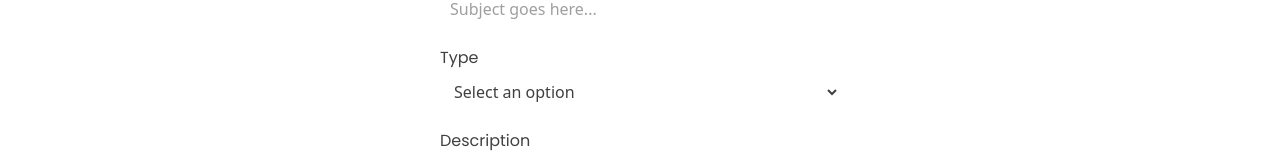
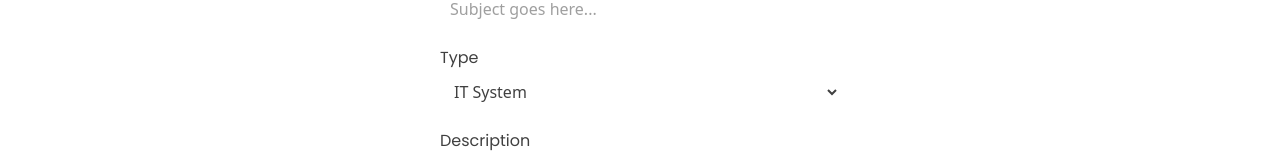
Before and after one commit to RafaelAngeloChristianto/dentalign-ticketing-system, a React (Vite) app in the folder client/: page /createticket in a window 1280 px wide. Shown: the part 285-449 px from the top of the page. Built offline with nearby package versions, Linux system fonts and the light colour scheme; a web font is replaced by a local one.

Commit message:
fixing bugs and redirections

```diff
--- a/client/src/pages/CustStaffDashboard.tsx
+++ b/client/src/pages/CustStaffDashboard.tsx
@@ -2,6 +2,7 @@ import React, { useEffect, useState, useCallback, useMemo } from 'react';
 import { Search, Filter, User, Calendar, ArrowLeft, Plus, Menu, X } from 'lucide-react';
 import DashboardHeader from '../components/DashboardHeader';
 import { ticketService } from '../api/api';
+import { useNavigate } from "react-router-dom";
 
 interface Ticket {
   id: string;
@@ -38,6 +39,8 @@ const CustomerDashboard = () => {
   const [showPriorityFilterDropdown, setShowPriorityFilterDropdown] = useState(false);
   const [selectedPriorityFilter, setSelectedPriorityFilter] = useState<string | null>(null);
   const [showCreateTicketModal, setShowCreateTicketModal] = useState(false);
+
+  const navigate = useNavigate();
 
   const tabs = ['All Tickets', 'Unseen', 'In Progress', 'Completed'];
 
@@ -133,6 +136,7 @@ const CustomerDashboard = () => {
   const handleCreateTicket = () => {
     // TODO: Implement create ticket functionality
     setShowCreateTicketModal(true);
+    navigate("/createticket");
   };
 
   return (
--- a/client/src/pages/TicketAppScreen.tsx
+++ b/client/src/pages/TicketAppScreen.tsx
@@ -1,6 +1,8 @@
 import React, { useState } from "react";
 import { ticketService } from "../api/api";
 import "./TicketAppScreen.css";
+import { useNavigate } from "react-router-dom";
+
 
 interface TicketAppScreenProps {
   ownerId: string;
@@ -9,12 +11,13 @@ interface TicketAppScreenProps {
 const TicketAppScreen: React.FC<TicketAppScreenProps> = ({ ownerId }) => {
   console.log("Owner ID:", ownerId);
   const [title, setTitle] = useState("");
-  const [type, setType] = useState("");
+  const [type, setType] = useState<"IT System" | "Management">("IT System");
   const [description, setDescription] = useState("");
+  const navigate = useNavigate();
 
   const assignee = "support-team";
   const priority = "Medium";
-  const status = "Open";
+  const status = "Unseen";
   const date_created = new Date().toISOString();
 
   const handleSubmit = async (e: React.FormEvent) => {
@@ -31,7 +34,7 @@ const TicketAppScreen: React.FC<TicketAppScreenProps> = ({ ownerId }) => {
       });
       alert("Ticket created: " + response.message);
       setTitle("");
-      setType("");
+      setType("IT System");
       setDescription("");
     } catch (err: any) {
       console.error(err);
@@ -71,11 +74,9 @@ const TicketAppScreen: React.FC<TicketAppScreenProps> = ({ ownerId }) => {
             />
 
             <label htmlFor="type">Type</label>
-            <select value={type} onChange={(e) => setType(e.target.value)}>
-              <option value="">Select an option</option>
-              <option value="Technical Support">Technical Support</option>
-              <option value="Clinic Facilities">Clinic Facilities</option>
-              <option value="Operational and Administration">Operational and Administration</option>
+            <select value={type} onChange={(e) => setType(e.target.value as "IT System" | "Management")}>
+              <option value="IT System">IT System</option>
+              <option value="Management">Management</option>
             </select>
 
             <label htmlFor="desc">Description</label>
@@ -91,8 +92,9 @@ const TicketAppScreen: React.FC<TicketAppScreenProps> = ({ ownerId }) => {
                 className="cancel_btn"
                 onClick={() => {
                   setTitle("");
-                  setType("");
+                  setType("IT System");
                   setDescription("");
+                  navigate("/tickets");
                 }}
               >
                 Cancel
```
Also changed, not shown: 1 other file (tests, documents, lock files or other folders).
